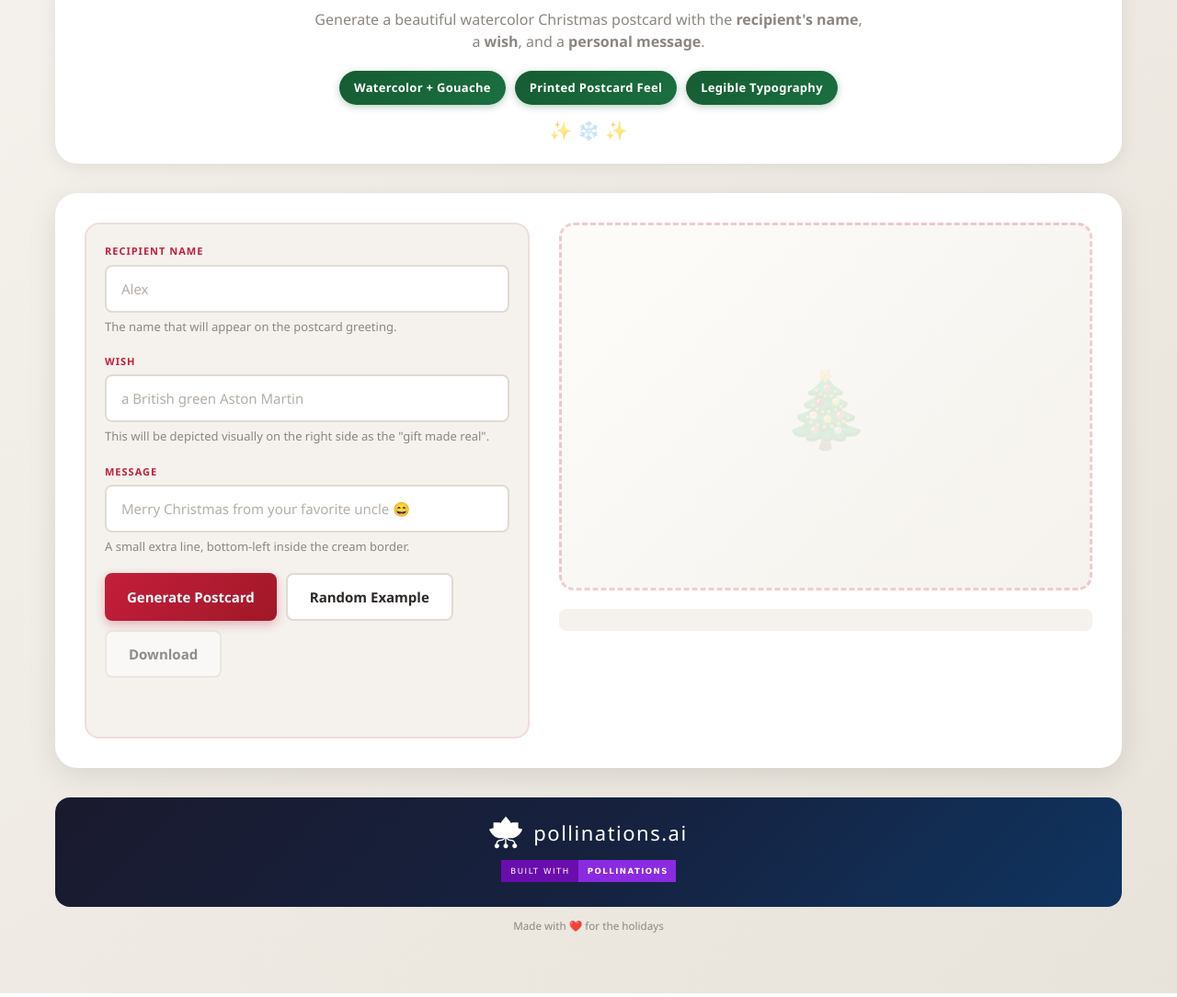
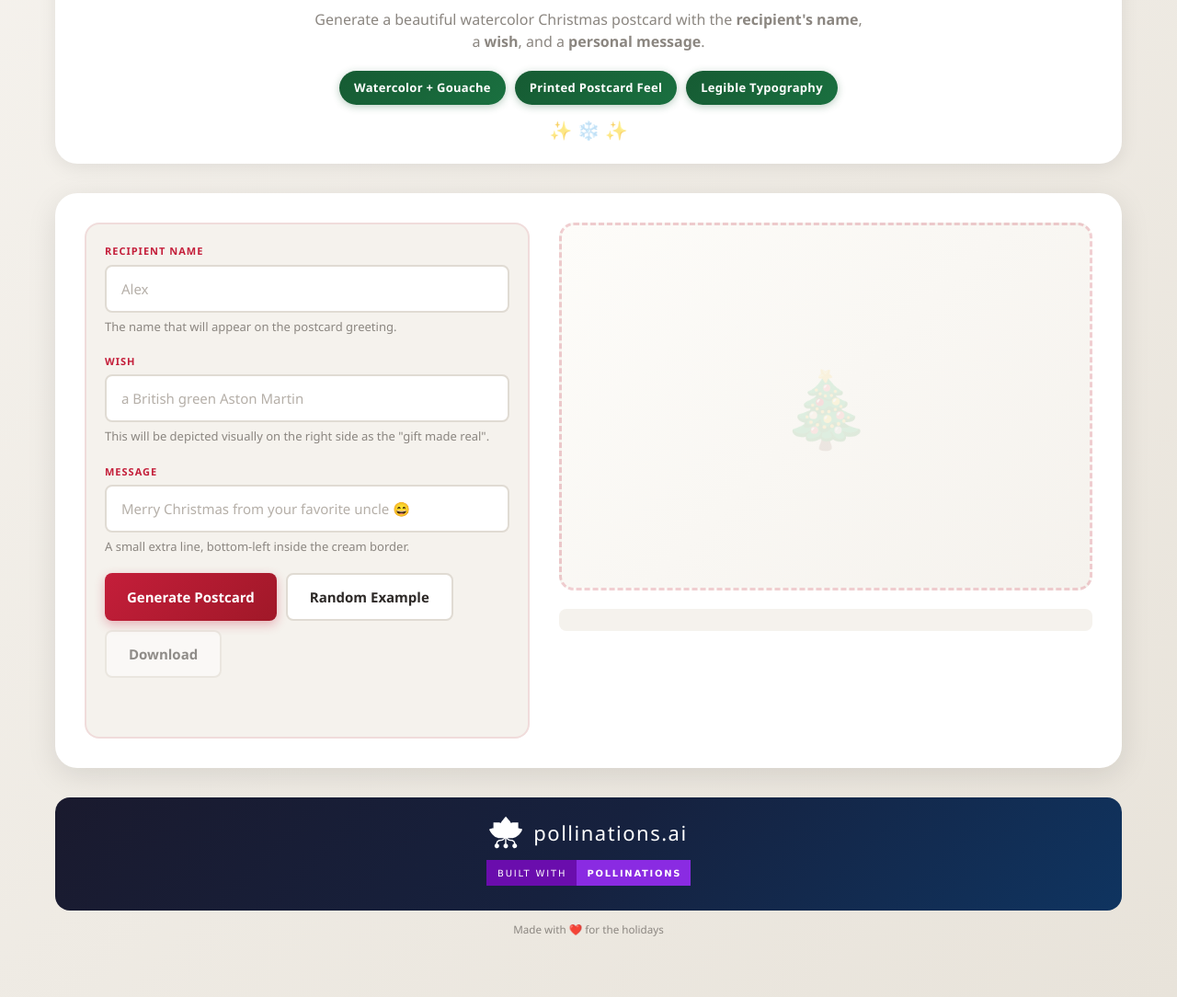
Before and after one commit to Chonrasieo/Christmas-Card-Creator, a website: page index.html in a window 1280 px wide. Shown: the part 142-1226 px from the top of the page at 92% size. Drawn offline with Linux system fonts and the light colour scheme.

Commit message:
Update styles.css

```diff
--- a/styles.css
+++ b/styles.css
@@ -1,4 +1,3 @@
-
 /* Christmas Postcard Creator - Festive Styling */
 
 :root {
@@ -354,8 +353,8 @@ button:disabled {
 }
 
 .pollinations-badge {
-  height: 24px;
-  width: auto;
+  height: 28px;
+  width: 222.5px;
 }
 
 /* Loading Animation */
```
